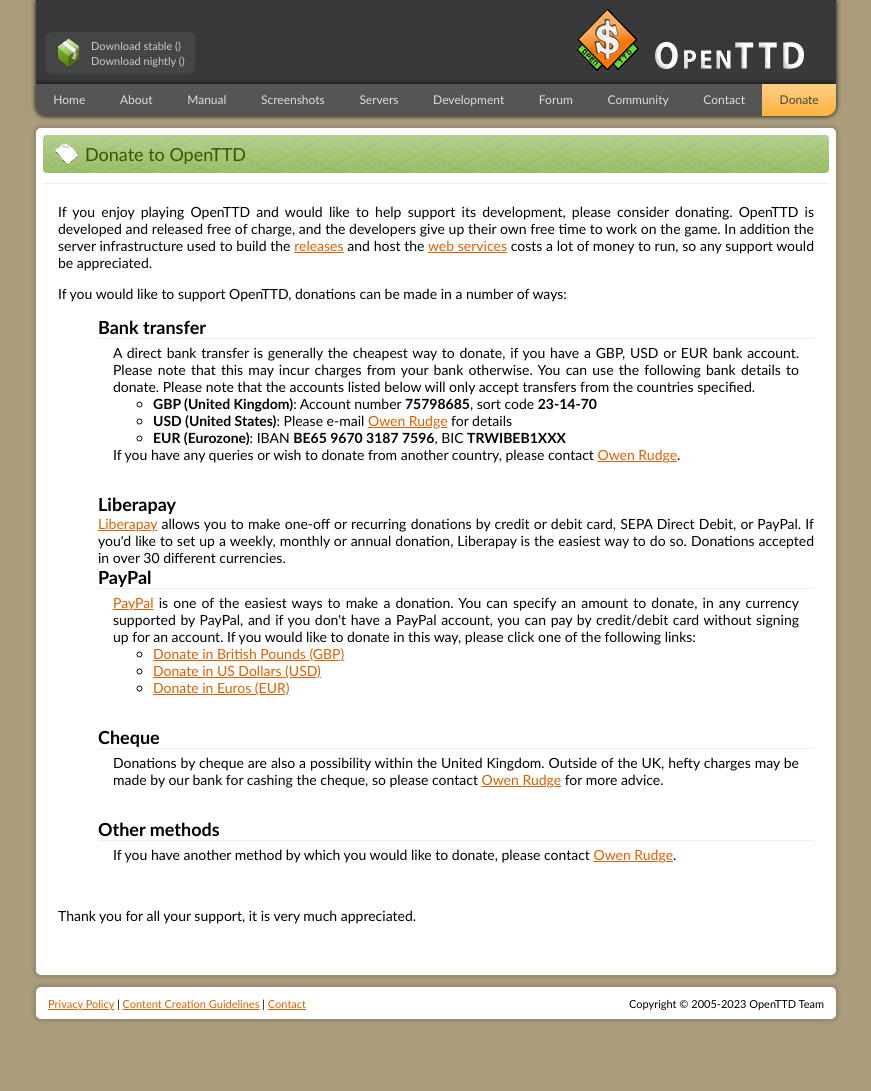
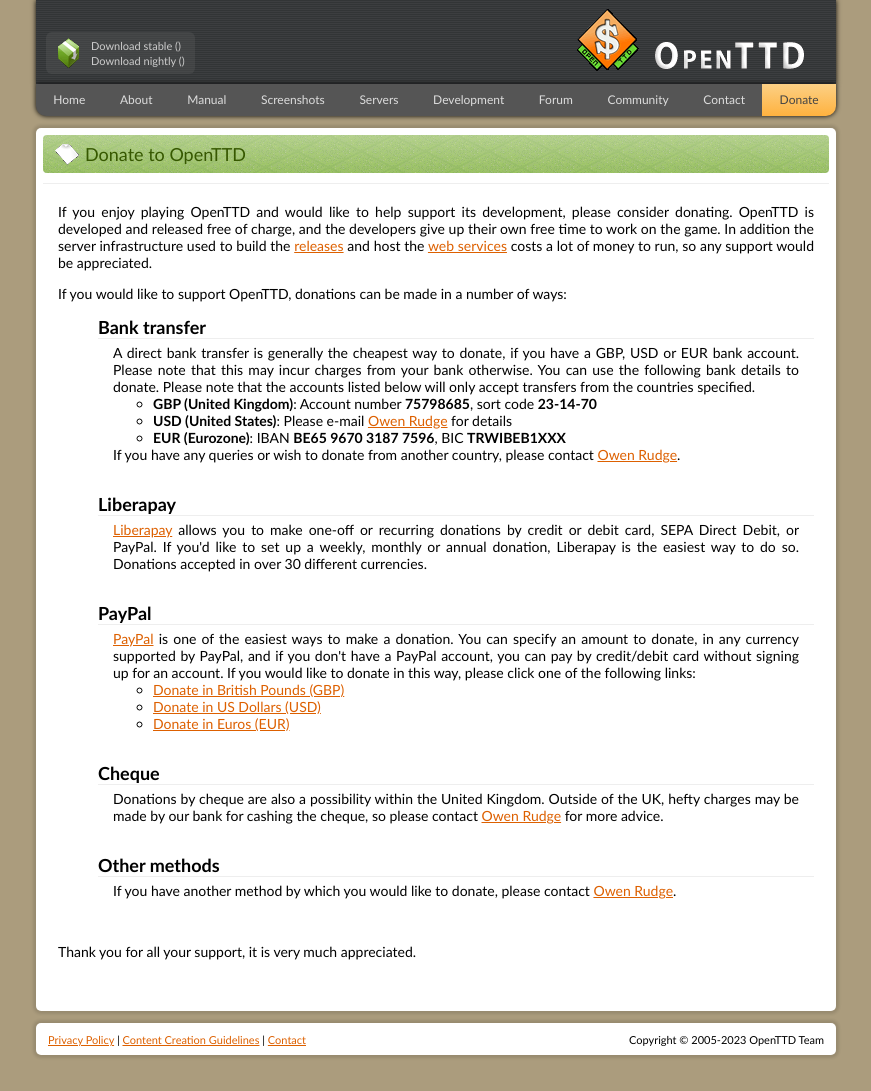
Before and after one commit to OpenTTD/website, a Jekyll site: the page built from pages/donate.html, in a window 1280 px wide. Shown: the whole page, without its empty margins (204-1075 px from the left). Built offline with Jekyll 4.4.1, drawn with Linux system fonts in a browser that asks for light colours; before the commit the page ends 1055 px from its top, so only the background shows below that.

Commit message:
Fix: Use correct class for Liberapay <div>

```diff
--- a/pages/donate.html
+++ b/pages/donate.html
@@ -26,7 +26,7 @@
                 </li>
                 <li>
                     <div class="header">Liberapay</div>
-                    <div class="contents">
+                    <div class="content">
                         <a href="https://liberapay.com/OpenTTD">Liberapay</a> allows you to make one-off or recurring donations by credit or debit card, SEPA Direct Debit, or PayPal. If you'd like to set up a weekly, monthly or annual donation, Liberapay is the easiest way to do so. Donations accepted in over 30 different currencies.
                     </div>
                 </li>
```
